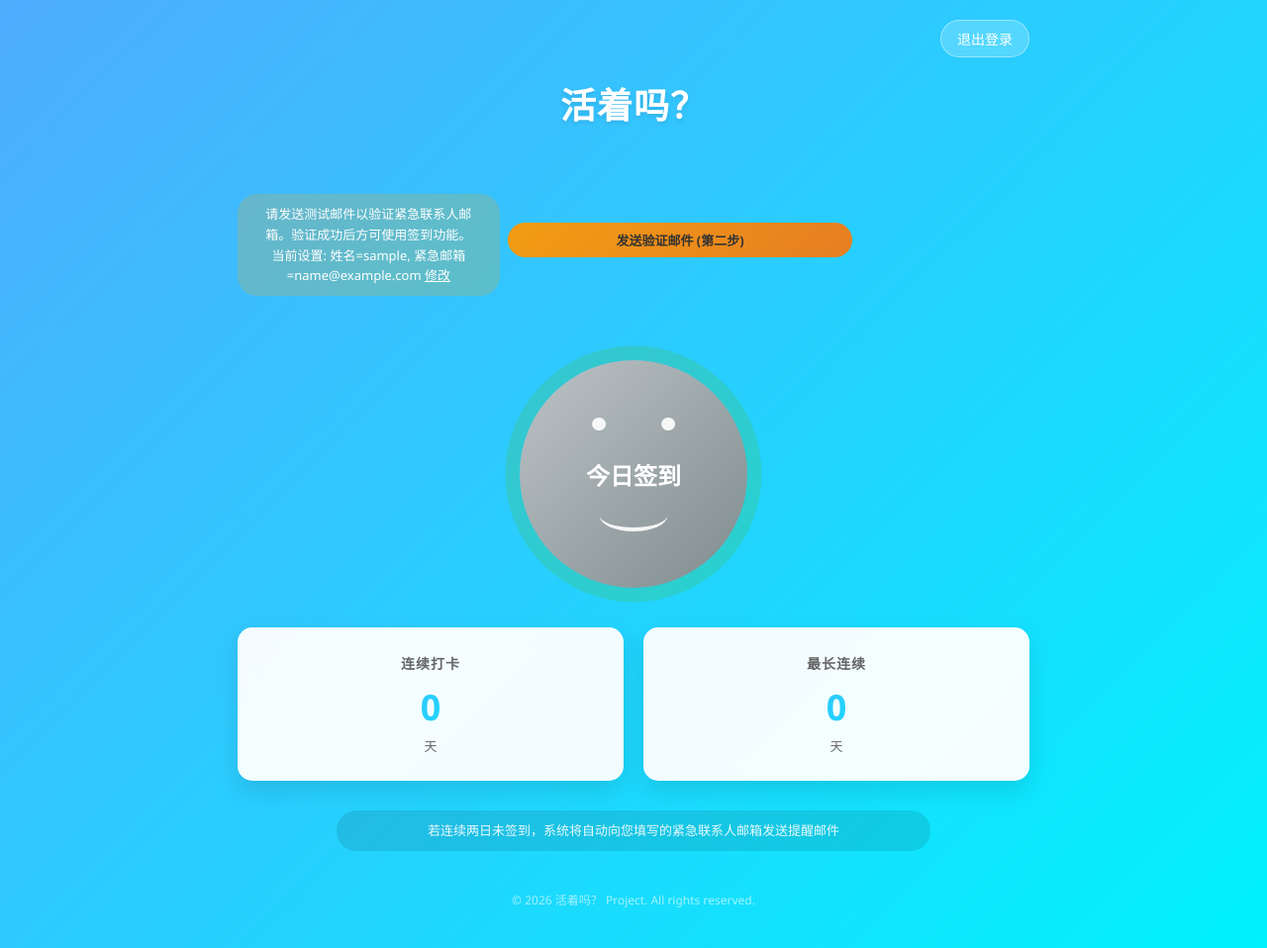
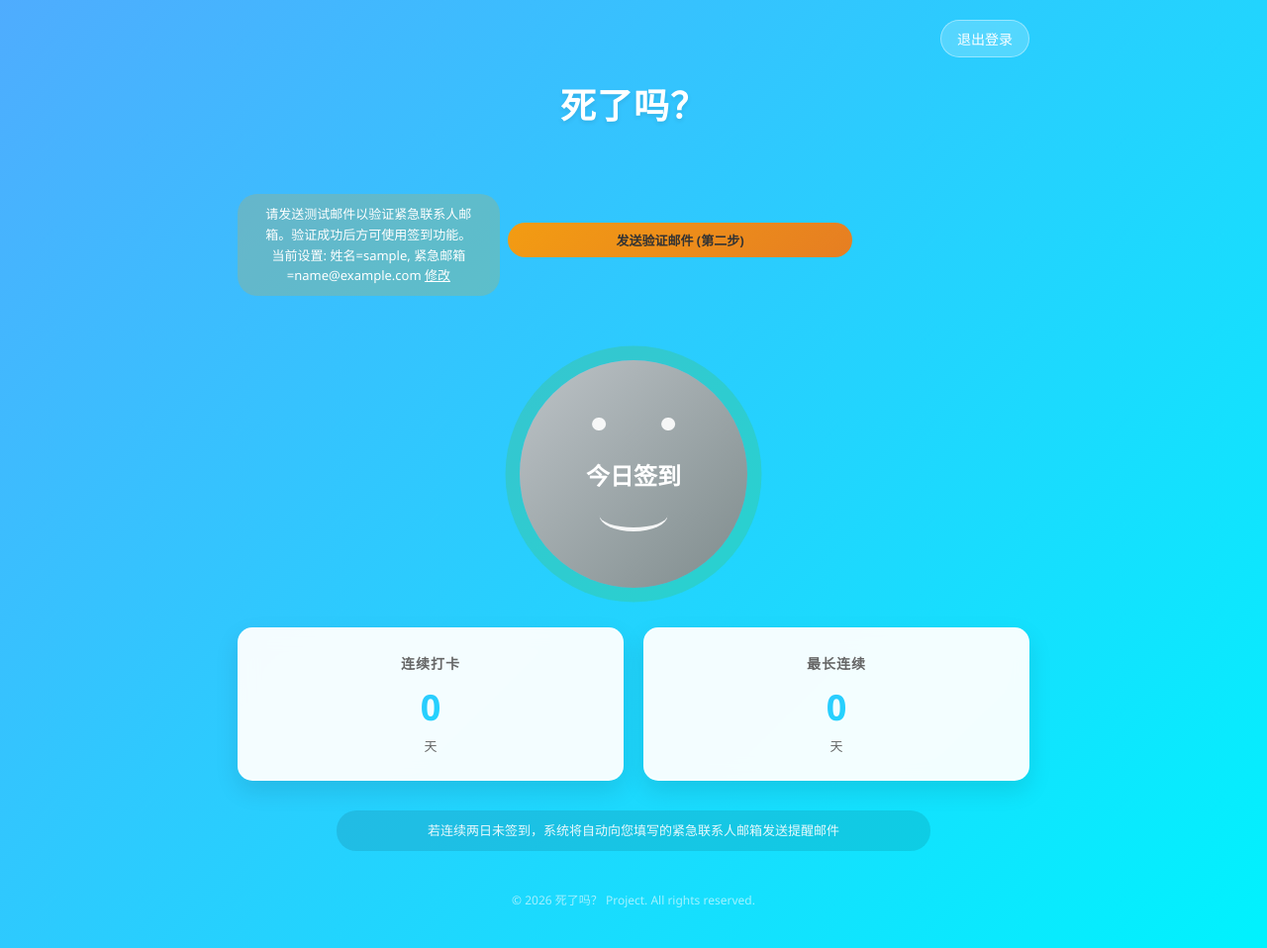
Before and after one commit to CHENPING584/HUO-ZHE-MA-, a Flask app: page /home in a window 1280 px wide. Shown: the whole page at 99% size. Run offline with Flask 3, Linux system fonts and the light colour scheme; the visitor is signed in with stand-in values (Sample User, id 1); data comes from the database, SQL or seed files in the repository; data that the repository does not hold is empty; some web fonts are replaced.

Commit message:
Replace '活着吗' with '死了吗' throughout the application

```diff
--- a/gui.py
+++ b/gui.py
@@ -38,7 +38,7 @@ class SignInApp:
         }
 
         # 设置窗口标题和大小（适配移动端和电脑端）
-        self.root.title("活着吗")
+        self.root.title("死了吗")
 
         # 获取屏幕尺寸
         screen_width = self.root.winfo_screenwidth()
--- a/templates/admin.html
+++ b/templates/admin.html
@@ -3,7 +3,7 @@
 <head>
     <meta charset="UTF-8">
     <meta name="viewport" content="width=device-width, initial-scale=1.0">
-    <title>活着吗 - 后台管理</title>
+    <title>死了吗 - 后台管理</title>
     <link href="https://fonts.googleapis.com/css2?family=Roboto:wght@300;400;500;700&display=swap" rel="stylesheet">
     <style>
         :root {
@@ -223,7 +223,7 @@
     {% else %}
     <div class="container">
         <header>
-            <h1>活着吗 - 用户与授权码管理</h1>
+            <h1>死了吗 - 用户与授权码管理</h1>
             <div>
                 <a href="/" class="btn" style="color: #666; margin-right: 10px;">返回首页</a>
                 <a href="/admin/logout" class="btn btn-danger">退出管理</a>
--- a/templates/home.html
+++ b/templates/home.html
@@ -3,7 +3,7 @@
 <head>
     <meta charset="UTF-8">
     <meta name="viewport" content="width=device-width, initial-scale=1.0">
-    <title>活着吗？</title>
+    <title>死了吗？</title>
     <!-- 引入可爱的字体 -->
     <link rel="preconnect" href="https://fonts.googleapis.com">
     <link rel="preconnect" href="https://fonts.gstatic.com" crossorigin>
@@ -478,7 +478,7 @@
         </div>
 
         <div class="header">
-            <h1>活着吗？</h1>
+            <h1>死了吗？</h1>
         </div>
 
         {% if error %}
@@ -573,7 +573,7 @@
         </div>
 
         <div class="footer">
-            &copy; 2026 活着吗？ Project. All rights reserved.
+            &copy; 2026 死了吗？ Project. All rights reserved.
         </div>
     </div>
 
--- a/templates/login.html
+++ b/templates/login.html
@@ -3,7 +3,7 @@
 <head>
     <meta charset="UTF-8">
     <meta name="viewport" content="width=device-width, initial-scale=1.0">
-    <title>活着吗？ - 授权码验证</title>
+    <title>死了吗？ - 授权码验证</title>
     <style>
         :root {
             --primary-color: #4facfe;
@@ -149,7 +149,7 @@
 </head>
 <body>
     <div class="container">
-        <h1>活着吗？</h1>
+        <h1>死了吗？</h1>
         <form method="POST">
             <div class="form-group">
                 <label for="code">请输入授权码</label>
@@ -163,7 +163,7 @@
     </div>
 
     <div class="footer">
-        &copy; 2026 活着吗？ Project. All rights reserved.
+        &copy; 2026 死了吗？ Project. All rights reserved.
     </div>
 </body>
 </html>
--- a/webapp.py
+++ b/webapp.py
@@ -313,7 +313,7 @@ def check_and_send_reminders():
                 print(f"用户 {username} 连续 {consecutive_missed} 天未签到，发送提醒")
 
                 # 发送内容
-                subject = "紧急提醒 - 活着吗"
+                subject = "紧急提醒 - 死了吗"
                 body = f"您的好友{username}已连续 {consecutive_missed} 天未签到。\n\n发送时间: {datetime.datetime.now().strftime('%Y-%m-%d %H:%M:%S')}"
 
                 # 发送邮件（只发送已配置的联系方式）
@@ -589,7 +589,7 @@ def home():
                     return render_template("home.html", username=username, email=email, error="请先设置紧急联系人邮箱", show_form=True)
 
                 # 发送内容
-                subject = "紧急提醒 - 活着吗"
+                subject = "紧急提醒 - 死了吗"
                 body = f"您的好友{username}已连续两天未签到。\n\n发送时间: {datetime.datetime.now().strftime('%Y-%m-%d %H:%M:%S')}"
 
                 # 发送邮件
```
